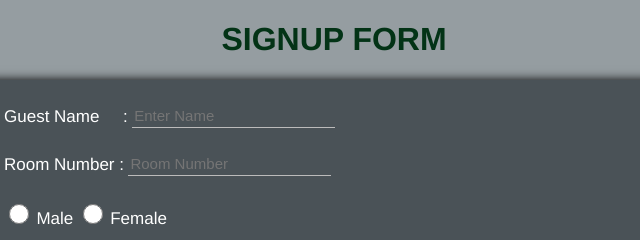
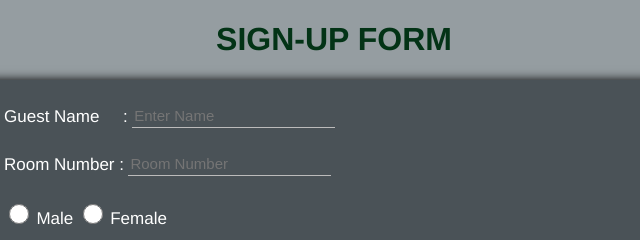
Before and after one commit to onederz/signup, a plain HTML site: page index.html in a window 1280 px wide. Shown: the top 240 px of the page, 306-946 px from the left. Drawn offline with nearby package versions, Linux system fonts and the light colour scheme.

Commit message:
Update index.html

```diff
--- a/index.html
+++ b/index.html
@@ -11,7 +11,7 @@
     <title>Sign Up</title>
 </head>
 <body>
-    <h1>SIGNUP FORM</h1>
+    <h1>SIGN-UP FORM</h1>
     <div class="container">
     <form  method="post" action="" name="contact-form">
     <div>
```
